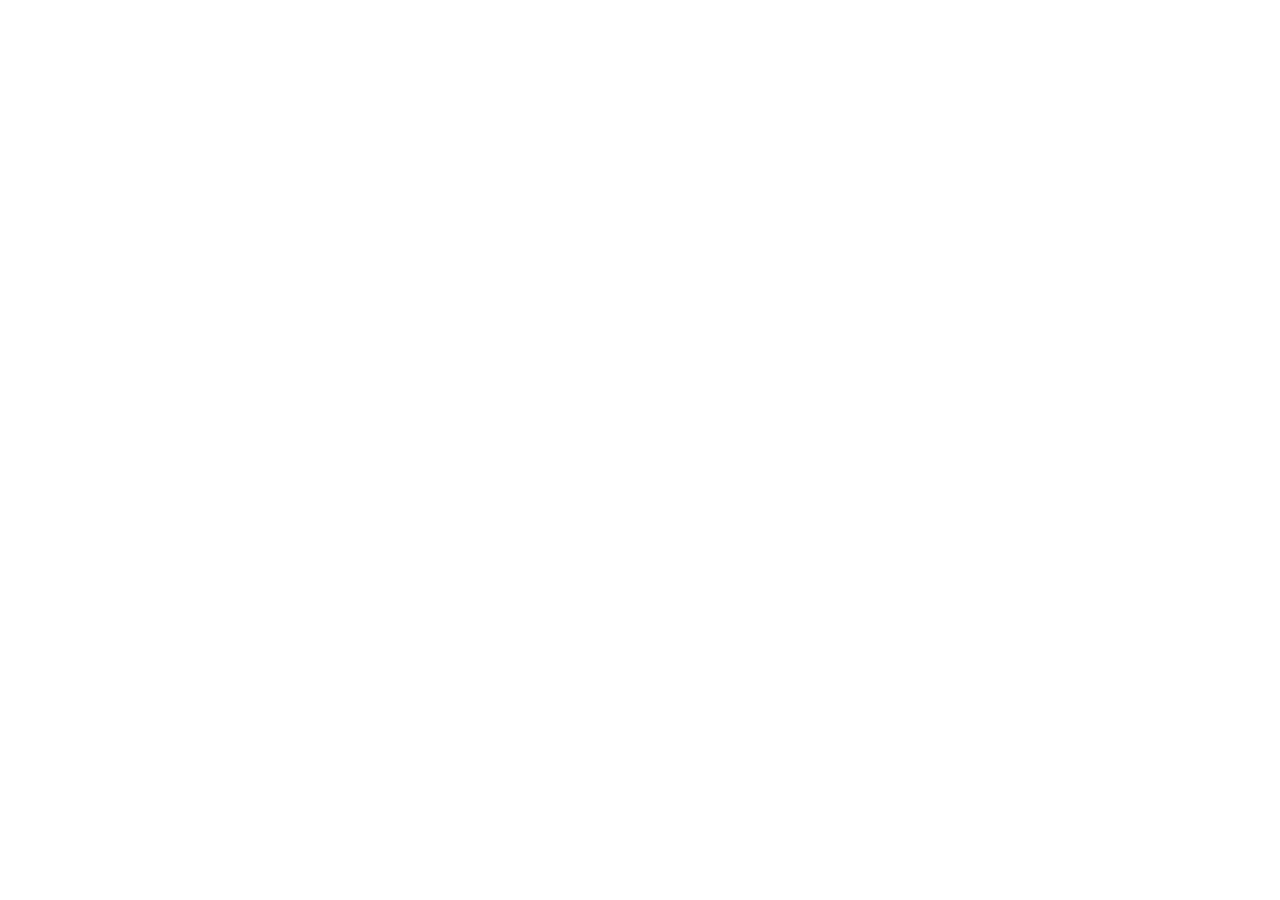
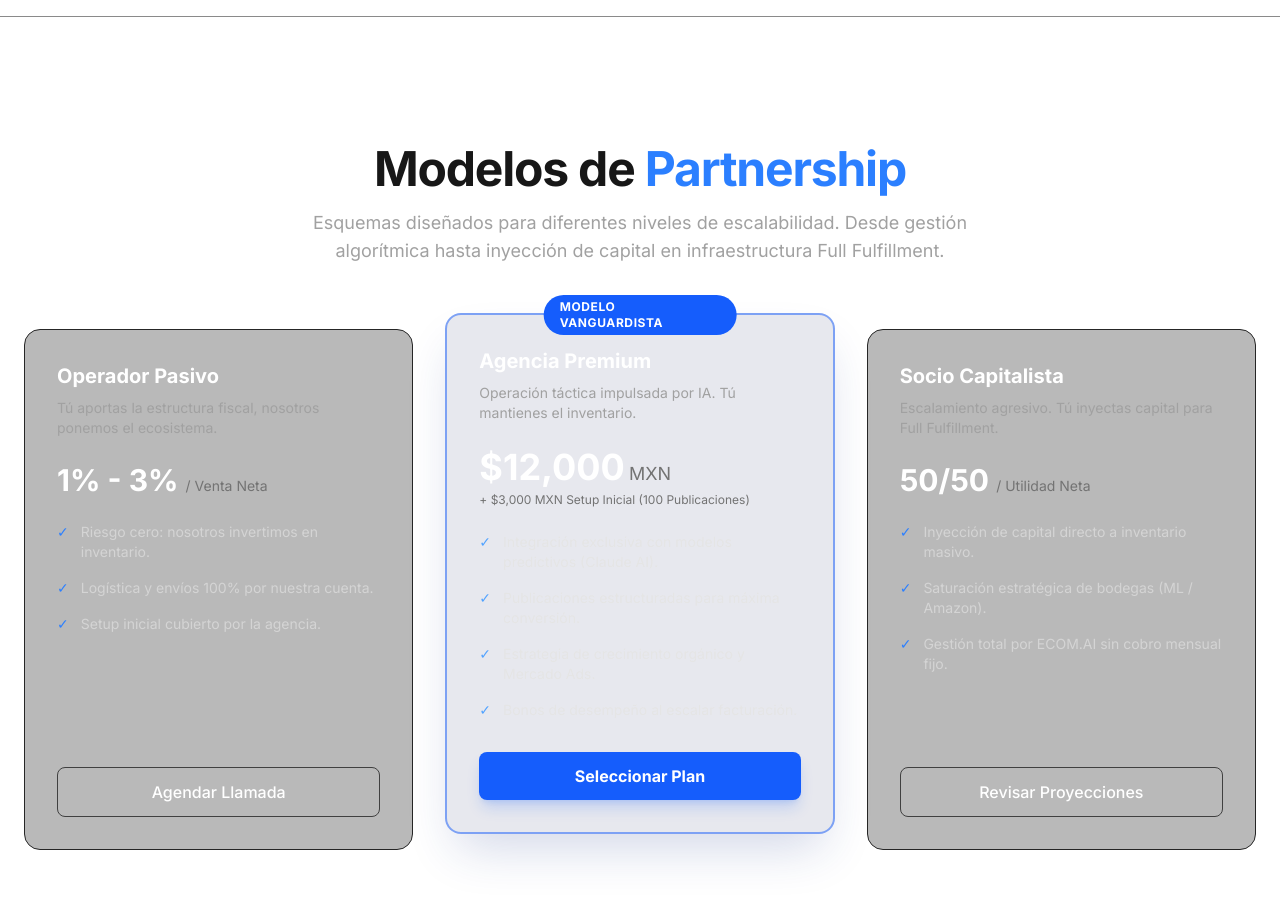
Before and after one commit to DIEFEZACH/ecom-ai-agency, a Next.js app: page / in a window 1280 px wide. Shown: the part 1040-1940 px from the top of the page. Before the commit the page ends 1008 px from the top, so only its background shows below. Built offline with nearby package versions, Linux system fonts and the light colour scheme.

Commit message:
methods options

```diff
--- a/app/page.tsx
+++ b/app/page.tsx
@@ -54,6 +54,99 @@
           </button>
         </div>
       </section>
+      {/* Sección Modelos de Inversión */}
+      <section id="modelos-inversion" className="py-24 px-6 max-w-7xl mx-auto border-t border-neutral-900/50 pt-32 mt-12">
+        <div className="text-center mb-16">
+          <h2 className="text-3xl md:text-5xl font-bold tracking-tight mb-4">
+            Modelos de <span className="text-blue-500">Partnership</span>
+          </h2>
+          <p className="text-neutral-400 max-w-2xl mx-auto text-lg">
+            Esquemas diseñados para diferentes niveles de escalabilidad. Desde gestión algorítmica hasta inyección de capital en infraestructura Full Fulfillment.
+          </p>
+        </div>
+
+        <div className="grid grid-cols-1 md:grid-cols-3 gap-8 items-start">
+
+          {/* Tarjeta 1: Operador Pasivo */}
+          <div className="p-8 rounded-2xl border border-neutral-800 bg-neutral-900/30 hover:border-neutral-600 transition-all flex flex-col h-full">
+            <h3 className="text-xl font-bold text-white mb-2">Operador Pasivo</h3>
+            <p className="text-neutral-400 text-sm mb-6">Tú aportas la estructura fiscal, nosotros ponemos el ecosistema.</p>
+            <div className="text-3xl font-bold mb-6 text-white">
+              1% - 3% <span className="text-sm font-normal text-neutral-500">/ Venta Neta</span>
+            </div>
+            <ul className="space-y-4 mb-8 flex-grow text-sm text-neutral-300">
+              <li className="flex gap-3 items-start">
+                <span className="text-blue-500">✓</span> Riesgo cero: nosotros invertimos en inventario.
+              </li>
+              <li className="flex gap-3 items-start">
+                <span className="text-blue-500">✓</span> Logística y envíos 100% por nuestra cuenta.
+              </li>
+              <li className="flex gap-3 items-start">
+                <span className="text-blue-500">✓</span> Setup inicial cubierto por la agencia.
+              </li>
+            </ul>
+            <button className="w-full py-3 rounded-lg border border-neutral-700 text-white hover:bg-neutral-800 transition-colors font-medium">
+              Agendar Llamada
+            </button>
+          </div>
+
+          {/* Tarjeta 2: Agencia Premium (DESTACADA) */}
+          <div className="p-8 rounded-2xl border-2 border-blue-600/50 bg-blue-950/10 hover:border-blue-500 transition-all relative transform md:-translate-y-4 shadow-2xl shadow-blue-900/20 flex flex-col h-full">
+            <div className="absolute top-0 left-1/2 -translate-x-1/2 -translate-y-1/2 bg-blue-600 text-white px-4 py-1 rounded-full text-xs font-bold tracking-wider">
+              MODELO VANGUARDISTA
+            </div>
+            <h3 className="text-xl font-bold text-white mb-2">Agencia Premium</h3>
+            <p className="text-neutral-400 text-sm mb-6">Operación táctica impulsada por IA. Tú mantienes el inventario.</p>
+            <div className="mb-6">
+              <div className="text-4xl font-bold text-white flex items-baseline gap-1">
+                $12,000 <span className="text-lg font-normal text-neutral-500">MXN</span>
+              </div>
+              <p className="text-xs text-neutral-500 mt-1">+ $3,000 MXN Setup Inicial (100 Publicaciones)</p>
+            </div>
+            <ul className="space-y-4 mb-8 flex-grow text-sm text-neutral-200">
+              <li className="flex gap-3 items-start">
+                <span className="text-blue-400">✓</span> Integración exclusiva con modelos predictivos (Claude AI).
+              </li>
+              <li className="flex gap-3 items-start">
+                <span className="text-blue-400">✓</span> Publicaciones estructuradas para máxima conversión.
+              </li>
+              <li className="flex gap-3 items-start">
+                <span className="text-blue-400">✓</span> Estrategia de crecimiento orgánico y Mercado Ads.
+              </li>
+              <li className="flex gap-3 items-start">
+                <span className="text-blue-400">✓</span> Bonos de desempeño al escalar facturación.
+              </li>
+            </ul>
+            <button className="w-full py-3 rounded-lg bg-blue-600 text-white hover:bg-blue-700 transition-colors font-bold shadow-lg shadow-blue-600/20">
+              Seleccionar Plan
+            </button>
+          </div>
+
+          {/* Tarjeta 3: Socio Capitalista */}
+          <div className="p-8 rounded-2xl border border-neutral-800 bg-neutral-900/30 hover:border-neutral-600 transition-all flex flex-col h-full">
+            <h3 className="text-xl font-bold text-white mb-2">Socio Capitalista</h3>
+            <p className="text-neutral-400 text-sm mb-6">Escalamiento agresivo. Tú inyectas capital para Full Fulfillment.</p>
+            <div className="text-3xl font-bold mb-6 text-white">
+              50/50 <span className="text-sm font-normal text-neutral-500">/ Utilidad Neta</span>
+            </div>
+            <ul className="space-y-4 mb-8 flex-grow text-sm text-neutral-300">
+              <li className="flex gap-3 items-start">
+                <span className="text-blue-500">✓</span> Inyección de capital directo a inventario masivo.
+              </li>
+              <li className="flex gap-3 items-start">
+                <span className="text-blue-500">✓</span> Saturación estratégica de bodegas (ML / Amazon).
+              </li>
+              <li className="flex gap-3 items-start">
+                <span className="text-blue-500">✓</span> Gestión total por ECOM.AI sin cobro mensual fijo.
+              </li>
+            </ul>
+            <button className="w-full py-3 rounded-lg border border-neutral-700 text-white hover:bg-neutral-800 transition-colors font-medium">
+              Revisar Proyecciones
+            </button>
+          </div>
+
+        </div>
+      </section>
     </main>
   );
 }
```
